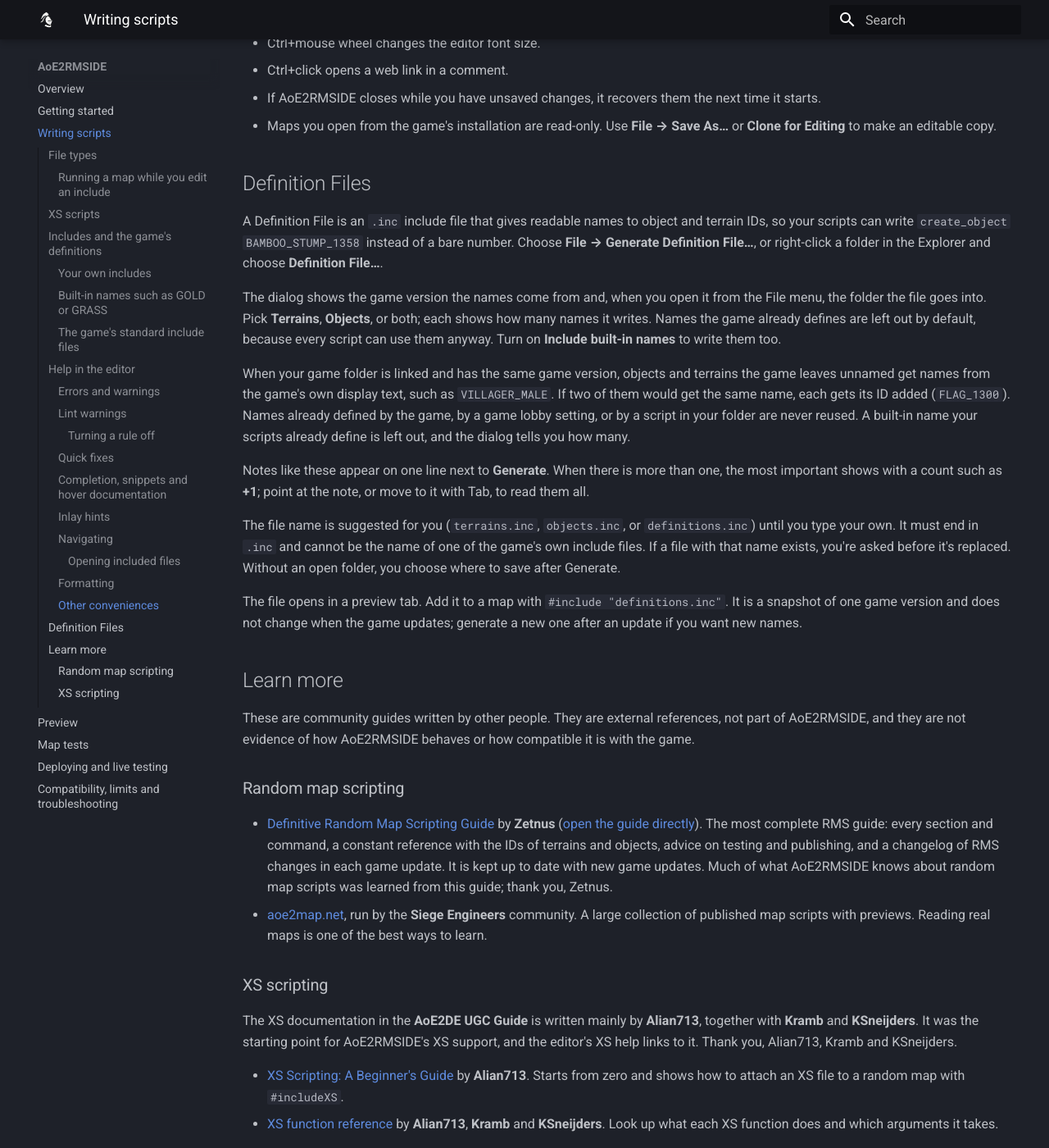
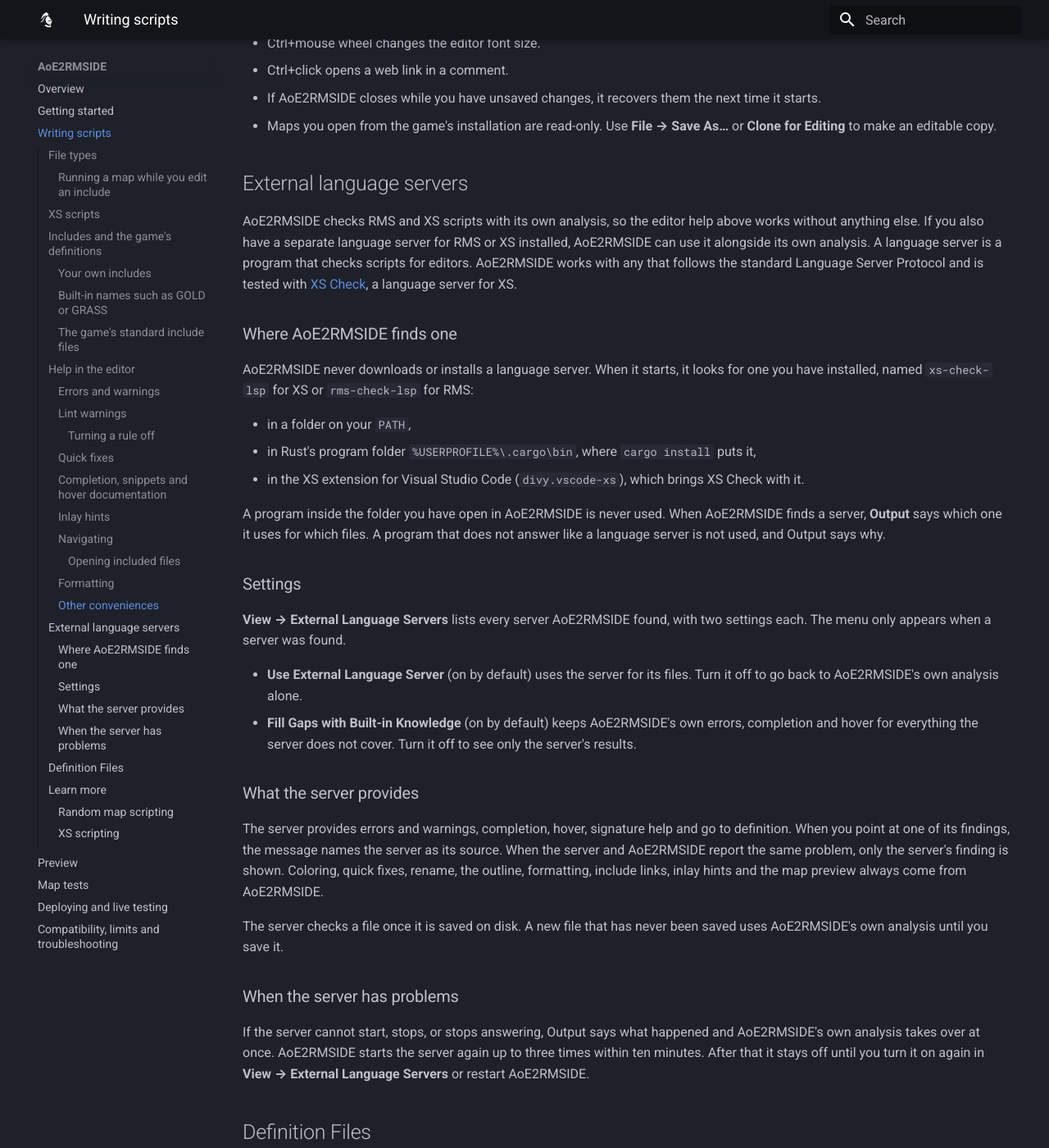
Before and after one commit to aoe2control/aoe2control.github.io, an MkDocs documentation site: the page built from docs/aoe2rmside/writing-scripts.md, in a window 1280 px wide and 1400 px high, scrolled down 9921 px. Shown: the whole window at 82% size. Built offline with MkDocs 1.6.1 and Material for MkDocs 9.7.7, drawn with Linux system fonts in a browser that asks for light colours.

Commit message:
AoE2RMSIDE 1.1.0: terrain relief in Diamond view, external language servers
Co-Authored-By: Claude Opus 5.5 <noreply@anthropic.com>

```diff
--- a/docs/aoe2rmside/writing-scripts.md
+++ b/docs/aoe2rmside/writing-scripts.md
@@ -399,6 +399,64 @@ checked and indented like a multi-line one, and Enter after it adds no second
 - Maps you open from the game's installation are read-only. Use
   **File → Save As…** or **Clone for Editing** to make an editable copy.
 
+## External language servers
+
+AoE2RMSIDE checks RMS and XS scripts with its own analysis, so the editor help
+above works without anything else. If you also have a separate language
+server for RMS or XS installed, AoE2RMSIDE can use it alongside its own
+analysis. A language server is a program that checks scripts for editors.
+AoE2RMSIDE works with any that follows the standard Language Server Protocol
+and is tested with [XS Check](https://github.com/Divy1211/xs-check), a
+language server for XS.
+
+### Where AoE2RMSIDE finds one
+
+AoE2RMSIDE never downloads or installs a language server. When it starts, it
+looks for one you have installed, named `xs-check-lsp` for XS or
+`rms-check-lsp` for RMS:
+
+- in a folder on your `PATH`,
+- in Rust's program folder `%USERPROFILE%\.cargo\bin`, where `cargo install`
+  puts it,
+- in the XS extension for Visual Studio Code (`divy.vscode-xs`), which brings
+  XS Check with it.
+
+A program inside the folder you have open in AoE2RMSIDE is never used. When
+AoE2RMSIDE finds a server, **Output** says which one it uses for which files.
+A program that does not answer like a language server is not used, and
+Output says why.
+
+### Settings
+
+**View → External Language Servers** lists every server AoE2RMSIDE found, with
+two settings each. The menu only appears when a server was found.
+
+- **Use External Language Server** (on by default) uses the server for its
+  files. Turn it off to go back to AoE2RMSIDE's own analysis alone.
+- **Fill Gaps with Built-in Knowledge** (on by default) keeps AoE2RMSIDE's own
+  errors, completion and hover for everything the server does not cover. Turn
+  it off to see only the server's results.
+
+### What the server provides
+
+The server provides errors and warnings, completion, hover, signature help
+and go to definition. When you point at one of its findings, the message
+names the server as its source. When the server and AoE2RMSIDE report the
+same problem, only the server's finding is shown. Coloring, quick fixes,
+rename, the outline, formatting, include links, inlay hints and the map
+preview always come from AoE2RMSIDE.
+
+The server checks a file once it is saved on disk. A new file that has never
+been saved uses AoE2RMSIDE's own analysis until you save it.
+
+### When the server has problems
+
+If the server cannot start, stops, or stops answering, Output says what
+happened and AoE2RMSIDE's own analysis takes over at once. AoE2RMSIDE starts
+the server again up to three times within ten minutes. After that it stays
+off until you turn it on again in **View → External Language Servers** or
+restart AoE2RMSIDE.
+
 ## Definition Files
 
 A Definition File is an `.inc` include file that gives readable names to
```
Also changed, not shown: docs/aoe2rmside/deploying-and-live-testing.md (+3 -1 lines), docs/aoe2rmside/preview.md (+12 -0 lines).
